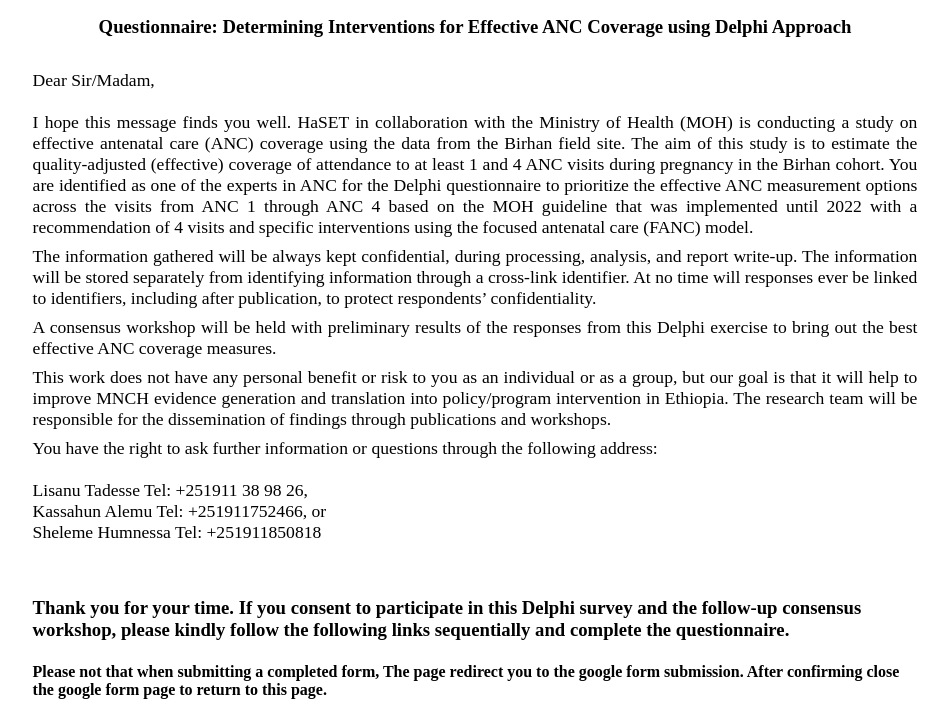
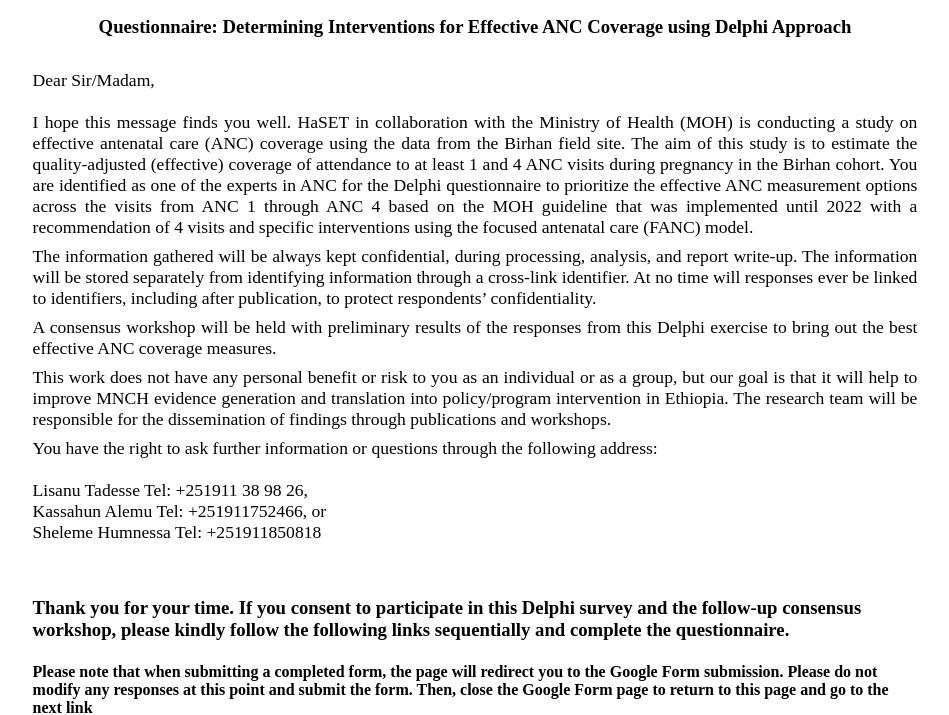
Before and after one commit to birhan-data/delphi, a plain HTML site: page index.html in a window 1280 px wide. Shown: the part 97-812 px from the top of the page, without its empty margins (165-1114 px from the left). Drawn offline with Linux system fonts and the light colour scheme.

Commit message:
info not update

```diff
--- a/index.html
+++ b/index.html
@@ -45,7 +45,7 @@
   <br>
   <div class="links">
     <h3>Thank you for your time. If you consent to participate in this Delphi survey and the follow-up consensus workshop, please kindly follow the following links sequentially and complete the questionnaire.</h3>
-    <h4>Please not that when submitting a completed form, The page redirect you to the google form submission. After confirming close the google form page to return to this page.</h4>
+    <h4>Please note that when submitting a completed form, the page will redirect you to the Google Form submission. Please do not modify any responses at this point and submit the form. Then, close the Google Form page to return to this page and go to the next link</h4>
     <ul>
       <li><a class="form_1" href="./consent.html" target="_blank">Consent</a></li>
       <li><a class="form_2" href="./intro.html" target="_blank">General Questions</a></li>
```
